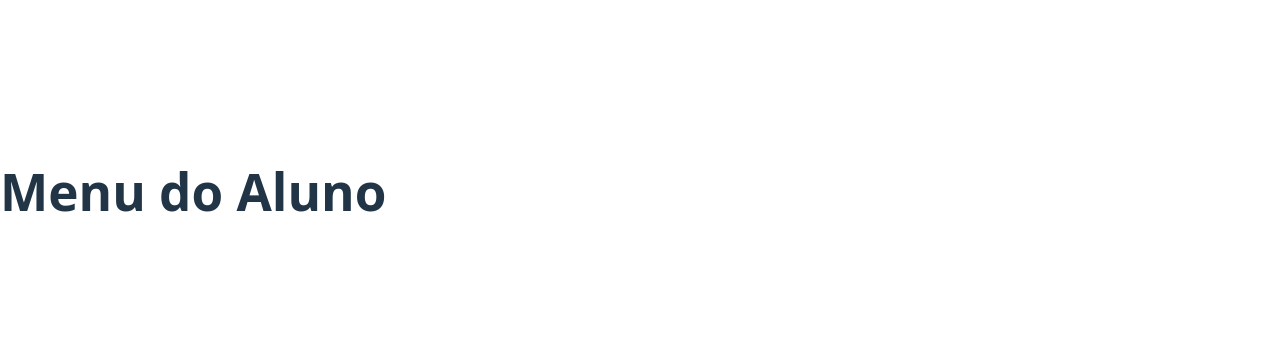
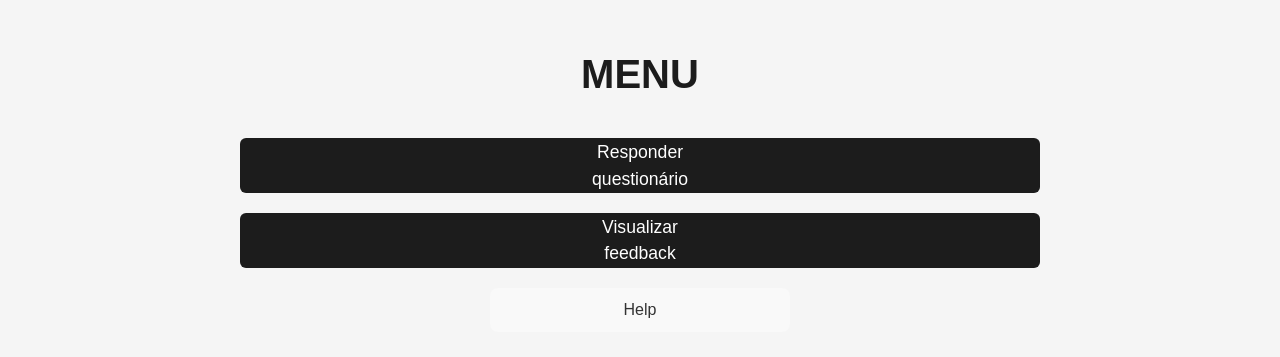
Before and after one commit to leticialunaz/EduTrack-App, a React app in the folder frontend/: page /menuAluno in a window 1280 px wide. Shown: the part 209-566 px from the top of the page. Built offline with nearby package versions, Linux system fonts and the light colour scheme; the HTML template or start-up script is replaced by a standard one.

Commit message:
add pagina menu

```diff
--- /dev/null
+++ b/frontend/src/css/styles.css
@@ -0,0 +1,124 @@
+/* Reset básico */
+* {
+  margin: 0;
+  padding: 0;
+  box-sizing: border-box;
+}
+
+html, body {
+  height: 100% !important;
+  font-family: Arial, sans-serif !important;
+  background-color: #f5f5f5 !important;
+  margin: 0 !important;
+  padding: 0 !important;
+  display: block !important;
+  place-items: initial !important;
+  min-height: auto !important;
+  min-width: auto !important;
+  color: #333 !important;
+}
+
+#root {
+  height: 100vh !important;
+  max-width: none !important;
+  margin: 0 !important;
+  padding: 0 !important;
+  display: flex !important;
+  justify-content: center !important;
+  align-items: center !important;
+  text-align: initial !important;
+}
+
+/* Container principal para centralizar toda a página */
+.menu-container {
+  display: flex;
+  flex-direction: column;
+  justify-content: center;
+  align-items: center;
+  width: 100%;
+  max-width: 500px;
+  padding: 40px;
+  box-sizing: border-box;
+  text-align: center;
+}
+
+nav ul {
+  list-style: none;
+  padding: 0;
+  margin: 0;
+  display: flex;
+  flex-direction: column;
+  align-items: center;
+  gap: 20px;
+}
+
+nav li {
+  width: 100%;
+  max-width: 300px;
+  display: flex;
+  justify-content: center;
+}
+
+#menu-title {
+  display: flex !important;
+  justify-content: center !important;
+  align-items: center !important;
+  font-size: 2.5em !important;
+  color: #1c1c1c !important;
+  font-weight: bold !important;
+  margin-bottom: 40px !important;
+  text-align: center !important;
+  font-family: Arial, sans-serif !important;
+  line-height: 1.2 !important;
+}
+
+.botaoquest,
+.botaofeedback {
+  display: flex !important;
+  background-color: #1c1c1c !important;
+  color: white !important;
+  padding: 1px 400px !important;
+  border: none !important;
+  border-radius: 6px !important;
+  cursor: pointer !important;
+  text-decoration: none !important;
+  text-align: center !important;
+  transition: background-color 0.3s ease !important;
+  justify-content: center !important;
+  align-items: center !important;
+  width: 30% !important;
+  font-size: 1.1em !important;
+  font-weight: 500 !important;
+  font-family: Arial, sans-serif !important;
+}
+
+.botaoquest:hover,
+.botaofeedback:hover {
+  background-color: #333 !important;
+  color: white !important;
+  text-decoration: none !important;
+}
+
+button {
+  display: flex !important;
+  justify-content: center !important;
+  align-items: center !important;
+  color: #333 !important;
+  padding: 12px 24px !important;
+  border-radius: 8px !important;
+  cursor: pointer !important;
+  transition: background-color 0.3s ease !important;
+  font-size: 1em !important;
+  width: 100% !important;
+  max-width: 300px !important;
+  font-family: Arial, sans-serif !important;
+  font-weight: normal !important;
+}
+
+
+/* Estilo para o container de help */
+.help-container {
+  margin-top: 20px;
+  max-width: 400px;
+  width: 100%;
+}
--- a/frontend/src/pages/aluno/MenuAluno.jsx
+++ b/frontend/src/pages/aluno/MenuAluno.jsx
@@ -1,3 +1,26 @@
+import React, { useState } from 'react';
+import { Link } from 'react-router-dom';
+import '../../css/styles.css';
+
 export default function MenuAluno() {
-	return <h1>Menu do Aluno</h1>;
+  const [help, setHelp] = useState(false);
+
+  return (
+    <div className="menu-container">
+      <h1 id="menu-title">MENU</h1>
+      <nav>
+        <ul>
+          <li><Link className="botaoquest" to="/questionario">Responder questionário</Link></li>
+          <li><Link className="botaofeedback" to="/feedbackAluno">Visualizar feedback</Link></li>
+          <li><button onClick={() => setHelp(!help)}>Help</button></li>
+        </ul>
+        {help && (
+          <div className="help-container" style={{ border: "1px solid #ccc", padding: "20px", marginTop: "20px", borderRadius: "8px", backgroundColor: "white" }}>
+            <h3>Help</h3>
+            <p>Aqui vão as instruções para o aluno.</p>
+          </div>
+        )}
+      </nav>
+    </div>
+  );
 }
```
